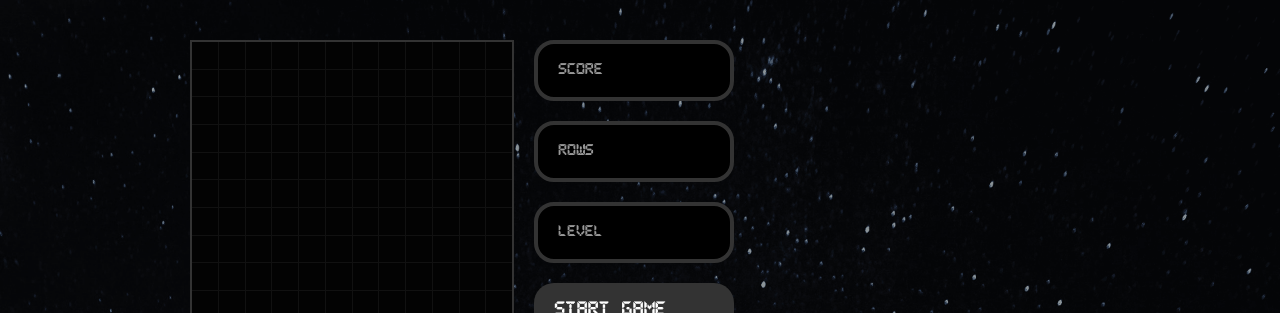
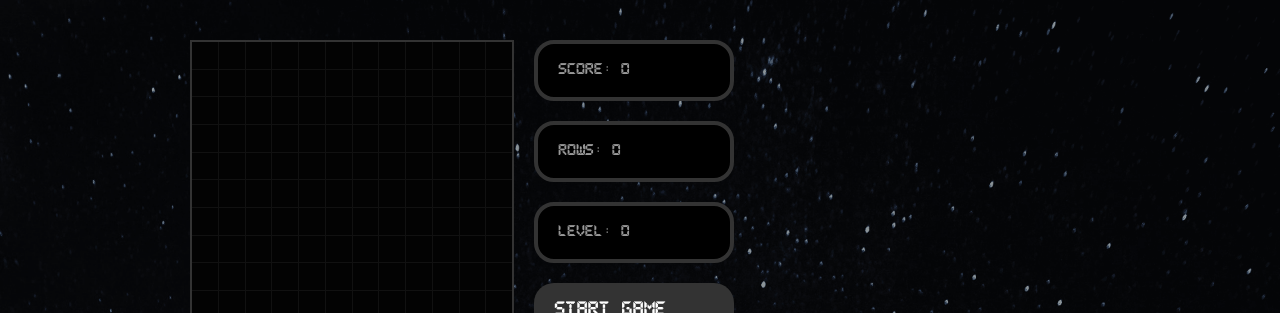
Before and after one commit to djstephenson7/react-tetris, a React (Create React App) app: page / in a window 1280 px wide. Shown: the top 313 px of the page. Built offline with nearby package versions, Linux system fonts and the light colour scheme.

Commit message:
Calculated scores, rows and levels

```diff
--- a/src/components/tetris.jsx
+++ b/src/components/tetris.jsx
@@ -10,13 +10,17 @@ import {
   StyledTetrisWrapper,
   StyledTetris
 } from "./styles/styledTetrisWrapper";
+import { useGameStatus } from "../hooks/useGameStatus";
 
 const Tetris = () => {
   const [dropTime, setDropTime] = useState(null);
   const [gameOver, setGameOver] = useState(false);
 
   const [player, updatePlayerPos, resetPlayer, playerRotate] = usePlayer();
-  const [stage, setStage] = UseStage(player, resetPlayer);
+  const [stage, setStage, rowsCleared] = UseStage(player, resetPlayer);
+  const [score, setScore, rows, setRows, level, setLevel] = useGameStatus(
+    rowsCleared
+  );
 
   const movePlayer = dir => {
     if (!checkCollision(player, stage, { x: dir, y: 0 })) {
@@ -30,15 +34,24 @@ const Tetris = () => {
     setDropTime(1000);
     resetPlayer();
     setGameOver(false);
+    setScore(0);
+    setRows(0);
+    setLevel(0);
   };
 
   const drop = () => {
+    // Increase the level if player clears 10 rows
+    if (rows > (level + 1) * 10) {
+      setLevel(prev => prev + 1);
+      // Also increases speed
+      setDropTime((1000 / (level + 1)) * 200);
+    }
+
     if (!checkCollision(player, stage, { x: 0, y: 1 })) {
       updatePlayerPos({ x: 0, y: 1, collided: false });
     } else {
       // Game over
       if (player.pos.y < 1) {
-        console.log("Game over!");
         setGameOver(true);
         setDropTime(null);
       }
@@ -49,7 +62,7 @@ const Tetris = () => {
   const keyUp = ({ keyCode }) => {
     if (!gameOver) {
       if (keyCode === 40) {
-        setDropTime(1000);
+        setDropTime((1000 / (level + 1)) * 200);
       }
     }
   };
@@ -91,9 +104,9 @@ const Tetris = () => {
             <Display gameOver={gameOver} text={"Game Over"}></Display>
           ) : (
             <div>
-              <Display text="Score" />
-              <Display text="Rows" />
-              <Display text="Level" />
+              <Display text={`Score: ${score}`} />
+              <Display text={`Rows: ${rows}`} />
+              <Display text={`Level: ${level}`} />
             </div>
           )}
           <StartButton callback={startGame} />
--- /dev/null
+++ b/src/hooks/useGameStatus.js
@@ -0,0 +1,22 @@
+import { useState, useEffect, useCallback } from "react";
+
+export const useGameStatus = rowsCleared => {
+  const [score, setScore] = useState(0);
+  const [rows, setRows] = useState(0);
+  const [level, setLevel] = useState(0);
+
+  const linePoints = [40, 100, 300, 1200];
+
+  const calcScore = useCallback(() => {
+    if (rowsCleared > 0) {
+      setScore(prev => prev + linePoints[rowsCleared - 1] * (level + 1));
+      setRows(prev => prev + rowsCleared);
+    }
+  }, [level, linePoints, rowsCleared]);
+
+  useEffect(() => {
+    calcScore();
+  }, [calcScore, rowsCleared, score]);
+
+  return [score, setScore, rows, setRows, level, setLevel];
+};
```
